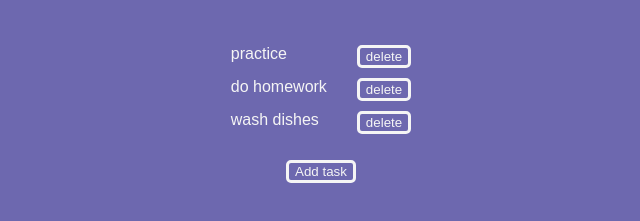
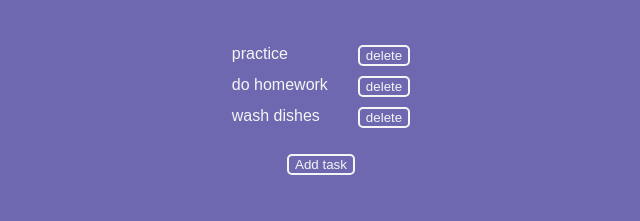
Before and after one commit to gracexu24/todo, a website: page index.html in a window 1280 px wide. Shown: the part 69-290 px from the top of the page, without its empty margins (319-959 px from the left). Drawn offline with Linux system fonts and the light colour scheme.

Commit message:
changed border size

```diff
--- a/styles.css
+++ b/styles.css
@@ -38,7 +38,7 @@ body {
 
 button {
     background-color: rgb(0, 0, 0, 0);
-    border: solid whitesmoke;
+    border: solid whitesmoke 2px;
     border-radius: 5px;
 }
 
```
